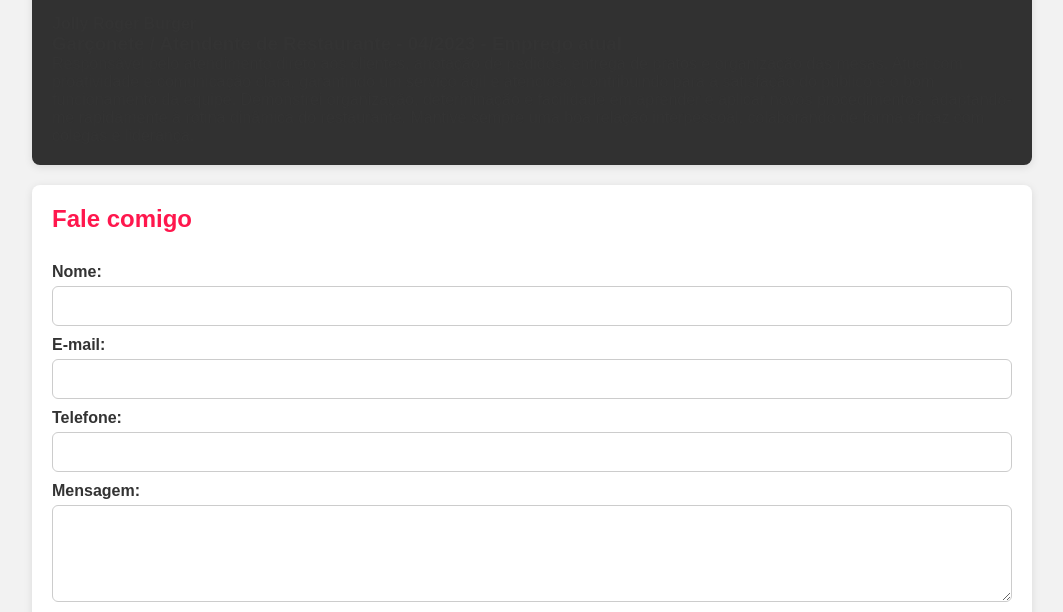
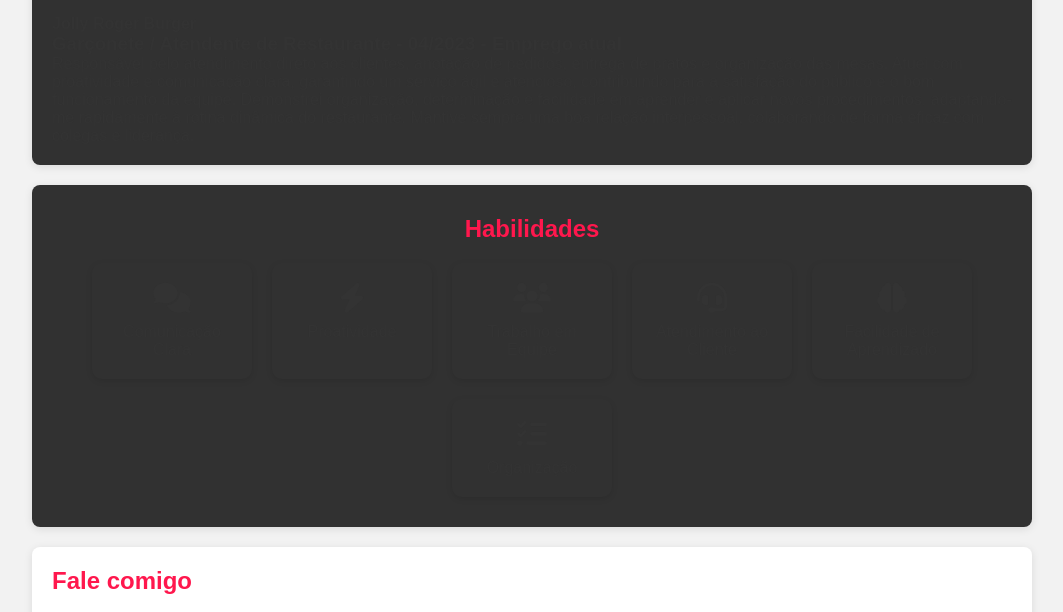
Before and after one commit to GuilhermeGoncalvesTorres/Portifolio_Ana_Carolina, a plain HTML site: page Index.html in a window 1280 px wide. Shown: the part 1308-1920 px from the top of the page, without its empty margins (108-1171 px from the left). Drawn offline with Linux system fonts and the light colour scheme.

Commit message:
Adicionei as Habilidades

```diff
--- a/Index.html
+++ b/Index.html
@@ -6,6 +6,7 @@
   <title>Ana Carolina da Mota Fortes - Portfólio</title>
   <link rel="stylesheet" href="style.css" />
   <link rel="stylesheet" href="https://cdnjs.cloudflare.com/ajax/libs/font-awesome/6.5.0/css/all.min.css">
+
 
 </head>
 <body>
@@ -35,6 +36,7 @@
       <a href="#objetivo">Objetivo</a>
       <a href="#formacao">Formação</a>
       <a href="#experiencia">Experiência</a>
+      <a href="#habilidades">Habilidades</a>
       <a href="#contato-form">Contato</a>
     </nav>
   </header>
@@ -80,7 +82,35 @@
       <p>Responsável pelo atendimento direto aos clientes, anotação de pedidos, entrega de pratos e organização das mesas. Atuei com proatividade e comunicação clara, garantindo um serviço ágil e atencioso, contribuindo para a satisfação do público e o bom funcionamento da equipe. Demonstrei organização, determinação e facilidade em aprender e aplicar novos procedimentos, adaptando-me rapidamente à rotina dinâmica do restaurante. Mantive sempre uma boa relação interpessoal, colaborando de forma eficaz com colegas e liderança.</p>
     </section>
 
-
+<section id="habilidades">
+  <h2>Habilidades</h2>
+  <div class="skills-container">
+    <div class="skill-card">
+      <i class="fas fa-comments"></i>
+      <p>Comunicação Clara</p>
+    </div>
+    <div class="skill-card">
+      <i class="fas fa-bolt"></i>
+      <p>Proatividade</p>
+    </div>
+    <div class="skill-card">
+      <i class="fas fa-users"></i>
+      <p>Trabalho em Equipe</p>
+    </div>
+    <div class="skill-card">
+      <i class="fas fa-headset"></i>
+      <p>Atendimento ao Cliente</p>
+    </div>
+    <div class="skill-card">
+      <i class="fas fa-brain"></i>
+      <p>Facilidade de Aprendizado</p>
+    </div>
+    <div class="skill-card">
+      <i class="fas fa-tasks"></i>
+      <p>Organização</p>
+    </div>
+  </div>
+</section>
 
 <section id="contato-form">
   <h2>Fale comigo</h2>
--- a/style.css
+++ b/style.css
@@ -272,3 +272,55 @@ form button:hover {
     color: #8a5555;
   }
 }
+#habilidades {
+  padding: 30px;
+  border-radius: 8px;
+  margin-bottom: 20px;
+  box-shadow: 0px 2px 8px rgba(0, 0, 0, 0.1);
+}
+
+#habilidades h2 {
+  text-align: center;
+  margin-bottom: 20px;
+}
+
+.skills-container {
+  display: flex;
+  flex-wrap: wrap;
+  justify-content: center;
+  gap: 20px;
+}
+
+.skill-card {
+  color: #333;
+  width: 160px;
+  padding: 20px;
+  border-radius: 10px;
+  text-align: center;
+  box-shadow: 0px 2px 6px rgba(0,0,0,0.1);
+  transition: transform 0.3s ease;
+}
+
+.skill-card i {
+  font-size: 30px;
+  margin-bottom: 10px;
+
+}
+
+.skill-card:hover {
+  transform: scale(1.05);
+}
+
+@media (prefers-color-scheme: dark) {
+
+
+  .skill-card {
+    background-color: #2a2a2a;
+    color: #e0e0e0;
+    box-shadow: 0px 2px 6px rgba(0, 0, 0, 0.6);
+  }
+
+  .skill-card i {
+    color: #90caf9;
+  }
+}
```
